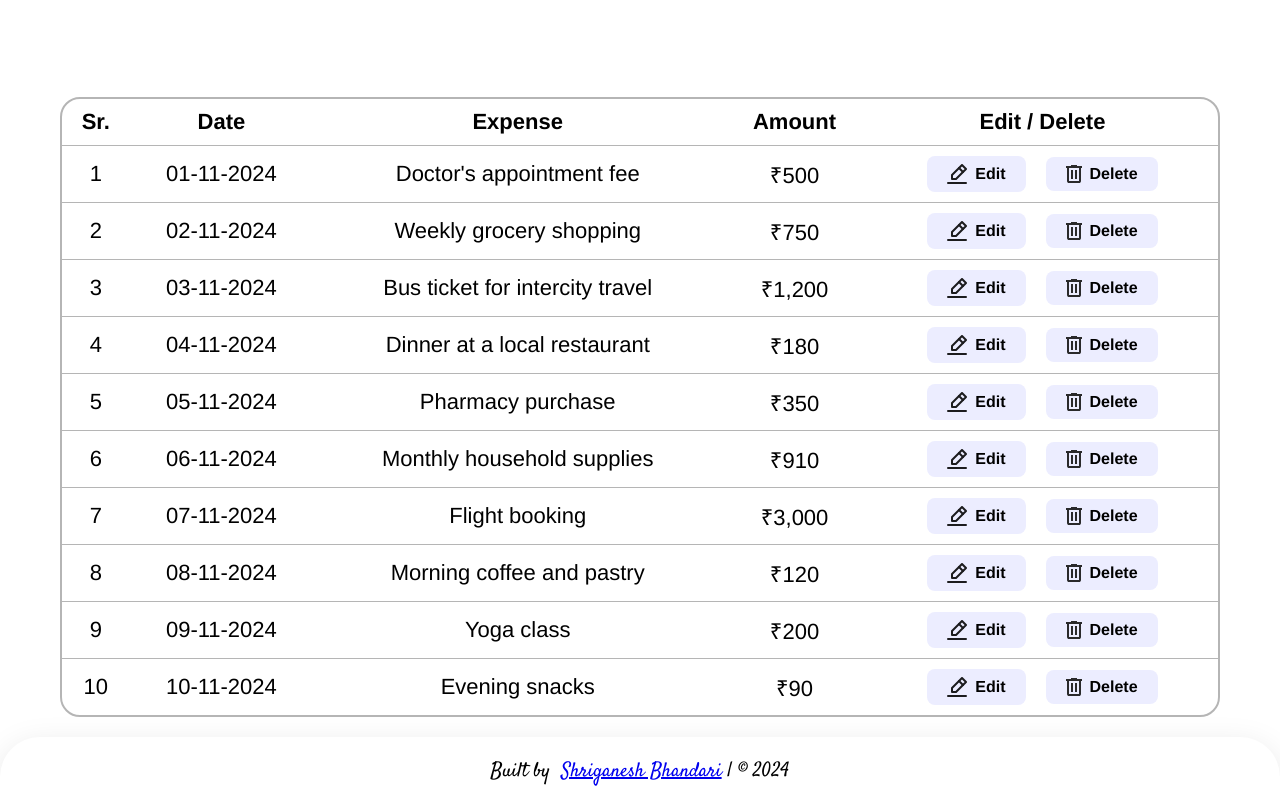
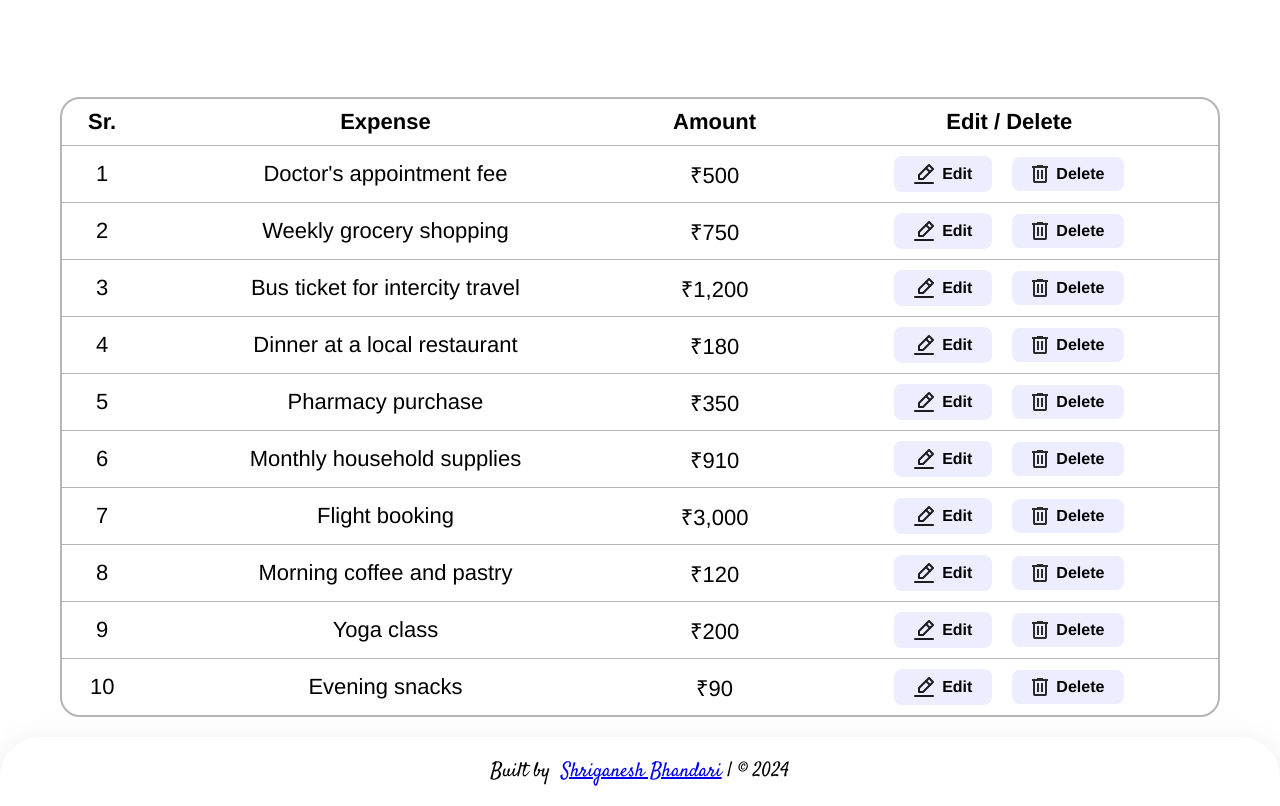
Before and after one commit to ShriganeshBhandari09/Expenses-Tracker-App, a React (Vite) app: page / in a window 1280 px wide. Shown: the part 1277-2083 px from the top of the page. Built offline with nearby package versions, Linux system fonts and the light colour scheme.

Commit message:
Done some changes

```diff
--- a/src/components/ExpenseTable.jsx
+++ b/src/components/ExpenseTable.jsx
@@ -130,7 +130,7 @@ const ExpenseTable = ({
                 <tr>
                   <th className="table-header">Sr.</th>
                   {/* <th className="table-header">Id</th> */}
-                  <th className="table-header">Date</th>
+                  {/* <th className="table-header">Date</th> */}
                   <th className="table-header">Expense</th>
                   {/* <th className="table-header">Category</th> */}
                   <th className="table-header">Amount</th>
@@ -143,7 +143,7 @@ const ExpenseTable = ({
                     <tr key={index} className="table-row">
                       <td>{index + 1}</td>
                       {/* <td>{item.id}</td> */}
-                      <td>{item.date.split("-").reverse().join("-")}</td>
+                      {/* <td>{item.date.split("-").reverse().join("-")}</td> */}
                       <td>{item.description}</td>
                       {/* <td>{item.category}</td> */}
                       <td>₹{Number(item.amount).toLocaleString()}</td>
```
